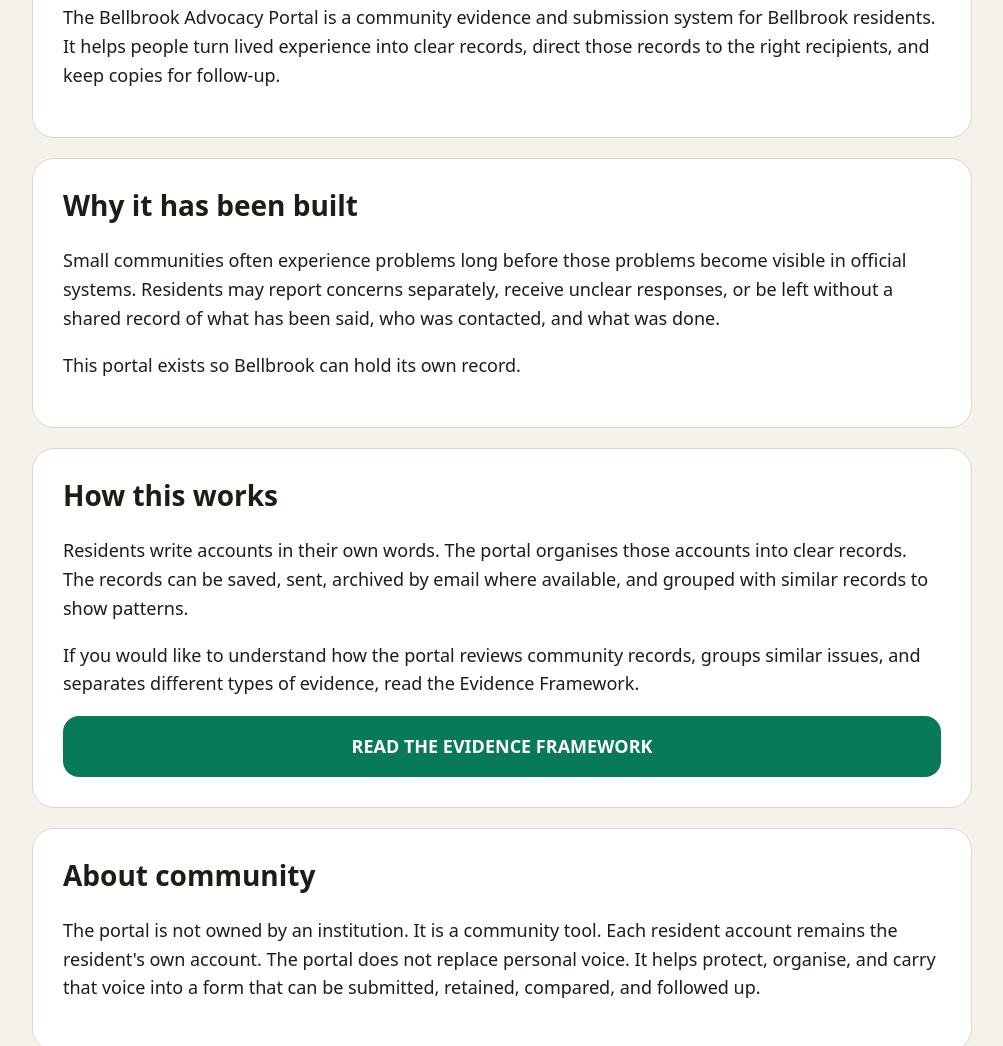
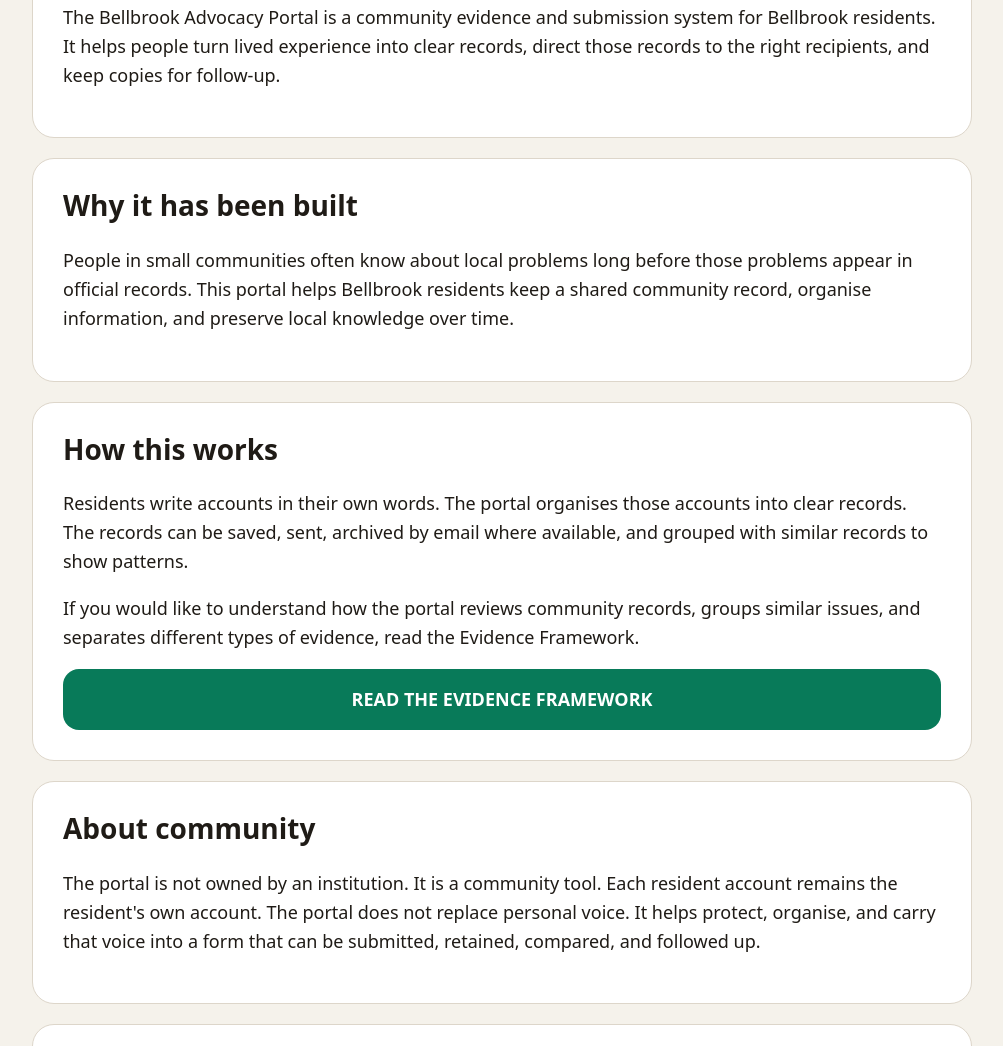
Before and after one commit to mayhem82/bellbrook-advocacy-flying-fox-form, a plain HTML site: page index.html in a window 1280 px wide. Shown: the part 873-1919 px from the top of the page, without its empty margins (138-1141 px from the left). Drawn offline with Linux system fonts and the light colour scheme.

Commit message:
Clarify portal purpose section

```diff
--- a/index.html
+++ b/index.html
@@ -13,7 +13,7 @@ body{margin:0;background:#f5f2eb;color:#1f1b16;font-family:system-ui,-apple-syst
 <main class="wrap">
 <section class="hero"><h2>BELLBROOK ADVOCACY PORTAL</h2><p>Helping Bellbrook residents document local issues, organise community records, and prepare information for follow-up.</p><a class="btn yellow" href="flying-fox.html">BELLBROOK FLYING FOX CAMP</a><a class="btn muted" href="asbestos.html"><small>🚧 UNDER CONSTRUCTION</small>Bellbrook Community Asbestos Exposure Risk</a><a class="btn" href="discovery.html">COMMUNITY DISCOVERY</a><a class="btn" href="methodology.html">EVIDENCE FRAMEWORK</a></section>
 <section class="card"><h2>About this portal</h2><p>The Bellbrook Advocacy Portal is a community evidence and submission system for Bellbrook residents. It helps people turn lived experience into clear records, direct those records to the right recipients, and keep copies for follow-up.</p></section>
-<section class="card"><h2>Why it has been built</h2><p>Small communities often experience problems long before those problems become visible in official systems. Residents may report concerns separately, receive unclear responses, or be left without a shared record of what has been said, who was contacted, and what was done.</p><p>This portal exists so Bellbrook can hold its own record.</p></section>
+<section class="card"><h2>Why it has been built</h2><p>People in small communities often know about local problems long before those problems appear in official records. This portal helps Bellbrook residents keep a shared community record, organise information, and preserve local knowledge over time.</p></section>
 <section class="card"><h2>How this works</h2><p>Residents write accounts in their own words. The portal organises those accounts into clear records. The records can be saved, sent, archived by email where available, and grouped with similar records to show patterns.</p><p>If you would like to understand how the portal reviews community records, groups similar issues, and separates different types of evidence, read the Evidence Framework.</p><a class="btn" href="methodology.html">READ THE EVIDENCE FRAMEWORK</a></section>
 <section class="card"><h2>About community</h2><p>The portal is not owned by an institution. It is a community tool. Each resident account remains the resident's own account. The portal does not replace personal voice. It helps protect, organise, and carry that voice into a form that can be submitted, retained, compared, and followed up.</p></section>
 <section class="card"><h2>About yield</h2><p>The purpose of the portal is to help the Bellbrook community produce better outcomes through clearer records, better evidence, stronger follow-up, and a shared community memory. The portal exists to make local issues easier to understand, easier to communicate, and harder to overlook.</p><ul class="list"><li>Legibility</li><li>Record ownership</li><li>Submission pathways</li><li>Follow-up readiness</li><li>Community memory</li></ul></section>
```
